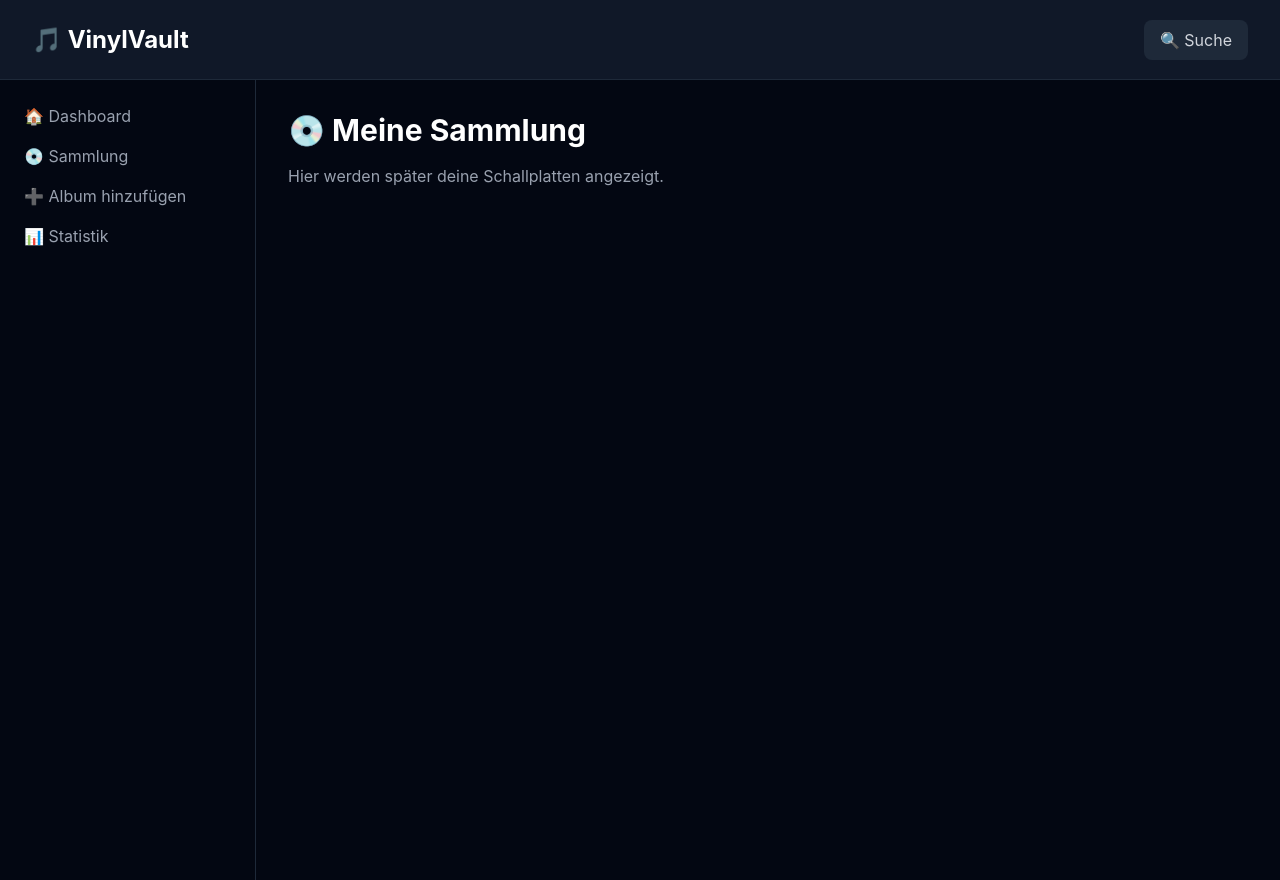
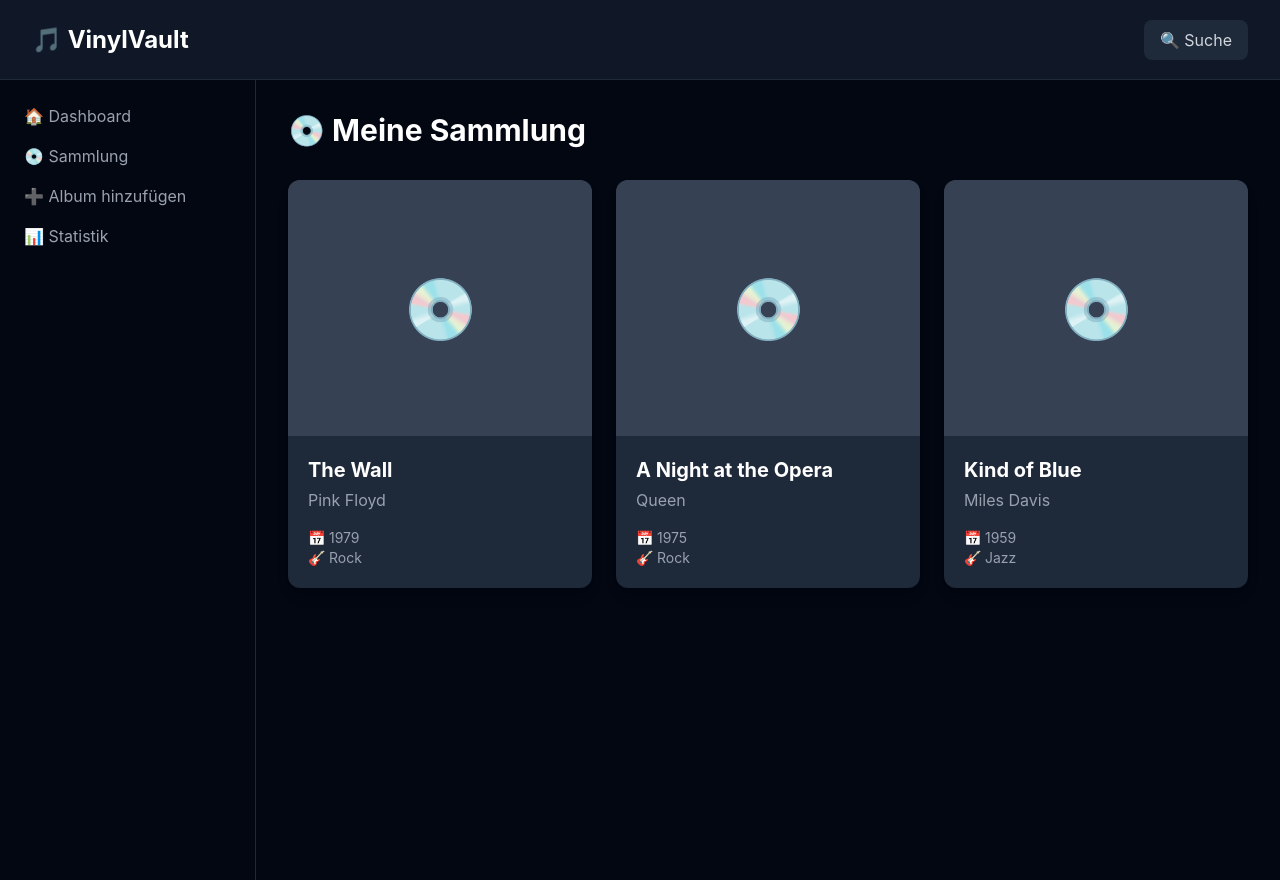
Before and after one commit to hannes-codex/VinylVault, a React app in the folder frontend/: page /collection in a window 1280 px wide. Built offline with nearby package versions, Linux system fonts and the light colour scheme; the HTML template or start-up script is replaced by a standard one.

Commit message:
feat: create reusable album card component

```diff
--- /dev/null
+++ b/frontend/src/components/AlbumCard.jsx
@@ -0,0 +1,42 @@
+function AlbumCard({ album }) {
+  return (
+    <div className="bg-gray-800 rounded-xl overflow-hidden shadow-lg">
+
+      <div className="h-64 bg-gray-700 flex items-center justify-center">
+        <span className="text-6xl">
+          💿
+        </span>
+      </div>
+
+
+      <div className="p-5">
+
+        <h3 className="text-xl font-bold text-white">
+          {album.title}
+        </h3>
+
+
+        <p className="text-gray-400 mt-1">
+          {album.artist}
+        </p>
+
+
+        <div className="mt-4 text-sm text-gray-400">
+
+          <p>
+            📅 {album.year}
+          </p>
+
+          <p>
+            🎸 {album.genre}
+          </p>
+
+        </div>
+
+      </div>
+
+    </div>
+  )
+}
+
+export default AlbumCard
--- a/frontend/src/pages/AddAlbum.jsx
+++ b/frontend/src/pages/AddAlbum.jsx
@@ -1,6 +1,6 @@
 function AddAlbum() {
   return (
-    <main className="p-8">
+    <main className="p-8 flex-1">
       <h2 className="text-3xl font-bold text-white">
         ➕ Album hinzufügen
       </h2>
--- a/frontend/src/pages/Collection.jsx
+++ b/frontend/src/pages/Collection.jsx
@@ -1,15 +1,61 @@
+import AlbumCard from "../components/AlbumCard"
+
+
 function Collection() {
+
+
+  const albums = [
+    {
+      id: 1,
+      title: "The Wall",
+      artist: "Pink Floyd",
+      year: 1979,
+      genre: "Rock"
+    },
+
+    {
+      id: 2,
+      title: "A Night at the Opera",
+      artist: "Queen",
+      year: 1975,
+      genre: "Rock"
+    },
+
+    {
+      id: 3,
+      title: "Kind of Blue",
+      artist: "Miles Davis",
+      year: 1959,
+      genre: "Jazz"
+    }
+  ]
+
+
   return (
-    <main className="p-8">
-      <h2 className="text-3xl font-bold text-white">
+    <main className="p-8 flex-1">
+
+      <h2 className="text-3xl font-bold text-white mb-8">
         💿 Meine Sammlung
       </h2>
 
-      <p className="text-gray-400 mt-4">
-        Hier werden später deine Schallplatten angezeigt.
-      </p>
+
+      <div className="grid grid-cols-1 md:grid-cols-3 gap-6">
+
+        {
+          albums.map((album) => (
+            <AlbumCard
+              key={album.id}
+              album={album}
+            />
+          ))
+        }
+
+      </div>
+
+
     </main>
   )
 }
 
+
 export default Collection
--- a/frontend/src/pages/Dashboard.jsx
+++ b/frontend/src/pages/Dashboard.jsx
@@ -1,6 +1,6 @@
 function Dashboard() {
   return (
-    <main className="p-8">
+    <main className="p-8 flex-1">
 
       <h2 className="text-3xl font-bold text-white mb-8">
         Willkommen zurück 👋
--- a/frontend/src/pages/Statistics.jsx
+++ b/frontend/src/pages/Statistics.jsx
@@ -1,6 +1,6 @@
 function Statistics() {
   return (
-    <main className="p-8">
+    <main className="p-8 flex-1">
       <h2 className="text-3xl font-bold text-white">
         📊 Statistik
       </h2>
```
